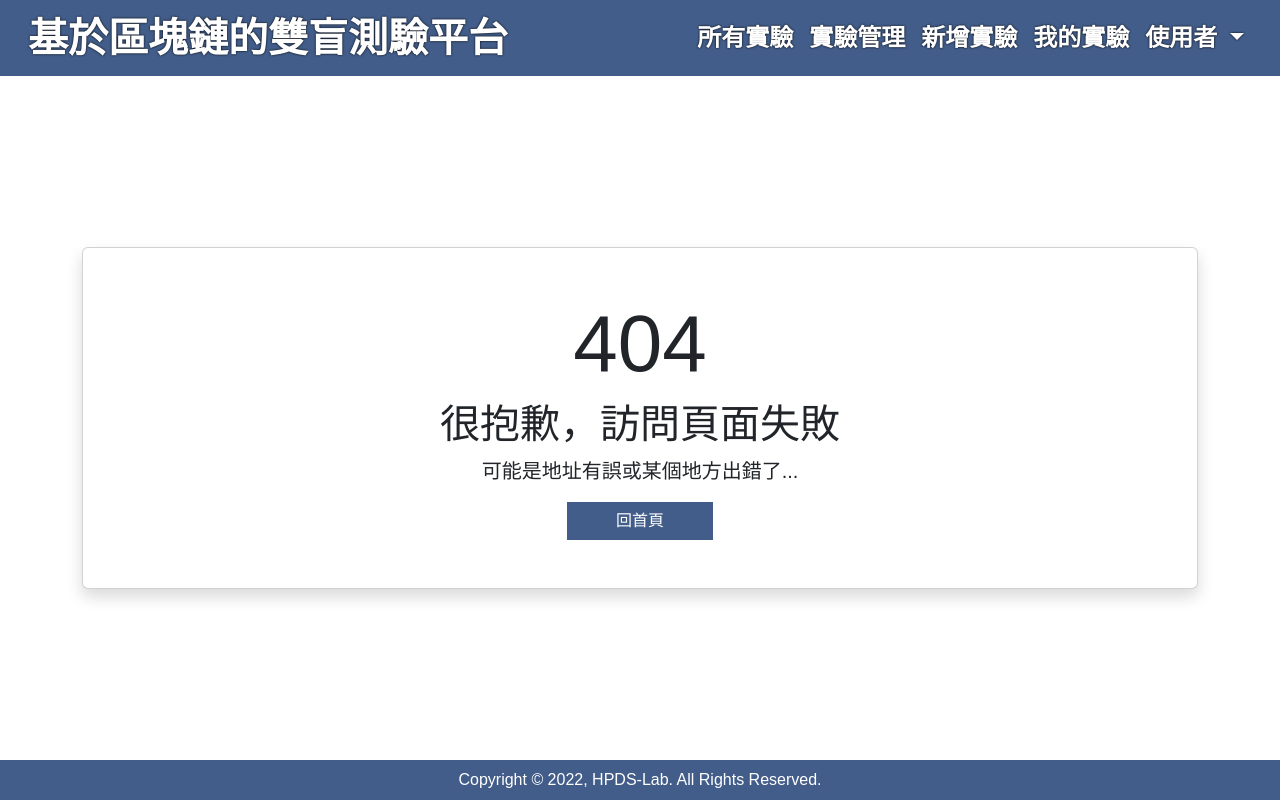
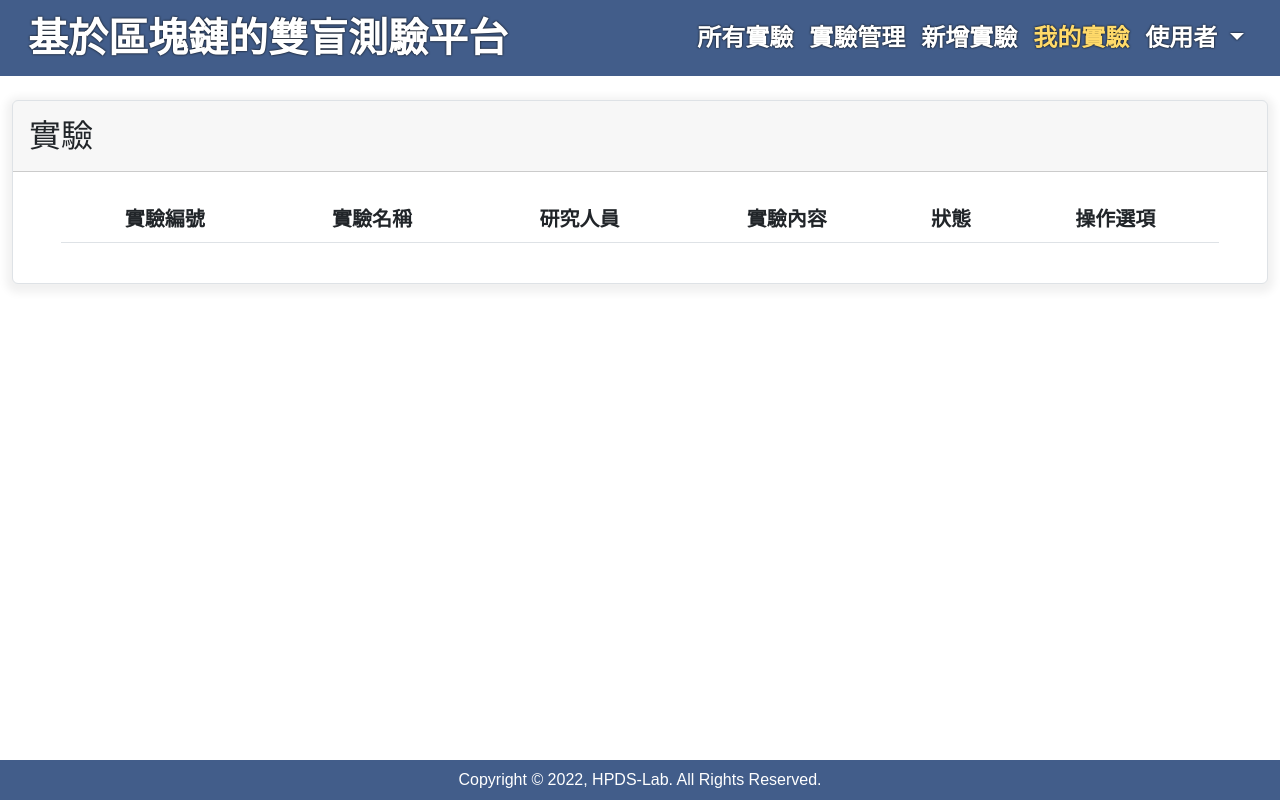
Before and after one commit to YuCheng21/block-dbt, a Flask app: page /exp/join in a window 1280 px wide. Run offline with Flask 2, Linux system fonts and the light colour scheme; lists and menus that the app fills with data are empty; some libraries are stand-ins or nearby versions.

Commit message:
add: exp join page #20230212001

```diff
--- /dev/null
+++ b/app/static/src/js/load/exp-join.js
@@ -0,0 +1,22 @@
+function fetch_data() {
+    var rows = []
+    var state = ['已完成', '進行中', '等待中']
+    for (var i = 0; i < 10; i++) {
+        rows.push({
+            id: 'N00' + i,
+            name: '實驗名稱' + i,
+            member: '研究人員' + i,
+            content: '實驗內容' + i,
+            state: state[Math.floor(Math.random() * state.length)],
+            action: `
+            <a href="#"
+               class="btn btn-primary text-white">暫無</a>
+            `
+        })
+    }
+    return rows
+}
+
+$(document).ready(function () {
+    $('#expTable').bootstrapTable('load', fetch_data())
+})
--- a/app/templates/base/all.html
+++ b/app/templates/base/all.html
@@ -66,7 +66,7 @@
                                 </a>
                             </li>
                             <li class="nav-item hv-scale">
-                                <a href="#" class="nav-link text-white hv-color-text">
+                                <a href="{{ url_for('exp.join') }}" class="nav-link text-white hv-color-text">
                                     <span>我的實驗</span>
                                 </a>
                             </li>
--- /dev/null
+++ b/app/templates/exp/join.html
@@ -0,0 +1,44 @@
+{% extends "base/all.html" %}
+
+{% block main %}
+    <div class="container-fluid py-4">
+        <div class="card border hv-shadow mb-4">
+            <div class="card-header justify-content-between d-inline-flex align-items-center ">
+                <h2 class="my-2">
+                    <span class="iconify-inline" data-icon="icon-park-solid:experiment"></span>
+                    <span>實驗</span>
+                </h2>
+            </div>
+            <div class="card-body py-4 px-2 px-lg-4 px-xl-5">
+                <div class="row justify-content-center text-center">
+                    <div class="table-responsive">
+                        <table id="expTable" class="table table-striped text-center align-middle fs-5 ws-nowrap"
+                               data-toggle="table"
+                               data-search="true"
+                               data-pagination="true"
+                               data-page-size="10"
+                               data-page-list="[ 10, 20, 30, 50, All]"
+                               data-locale="zh-TW">
+                            <thead>
+                            <tr>
+                                <th data-width="5" data-width-unit="%" data-sortable="true" data-field="id">實驗編號</th>
+                                <th data-width="15" data-width-unit="%" data-sortable="true" data-field="name">實驗名稱</th>
+                                <th data-width="10" data-width-unit="%" data-sortable="true" data-field="member">研究人員</th>
+                                <th data-width="50" data-width-unit="%" data-sortable="true" data-field="content">實驗內容</th>
+                                <th data-width="10" data-width-unit="%" data-sortable="true" data-field="state">狀態</th>
+                                <th data-width="10" data-width-unit="%" data-field="action">操作選項</th>
+                            </tr>
+                            </thead>
+                        </table>
+                    </div>
+                </div>
+            </div>
+        </div>
+    </div>
+{% endblock %}
+
+{% block script %}
+    {{ super() }}
+    <!--  Page Customize Javascript  -->
+    <script src="{{ url_for('static', filename='src/js/load/exp-join.js') }}"></script>
+{% endblock %}
--- a/app/view/exp/__init__.py
+++ b/app/view/exp/__init__.py
@@ -8,6 +8,14 @@
     if request.method == 'GET':
         title = '實驗管理'
         return render_template('./exp/user.html', **locals())
+    abort(404)
+
+
+@app.route('/exp/join', methods=['GET'])
+def join():
+    if request.method == 'GET':
+        title = '我的實驗'
+        return render_template('./exp/join.html', **locals())
     abort(404)
 
 
```
Also changed, not shown: README.md.
